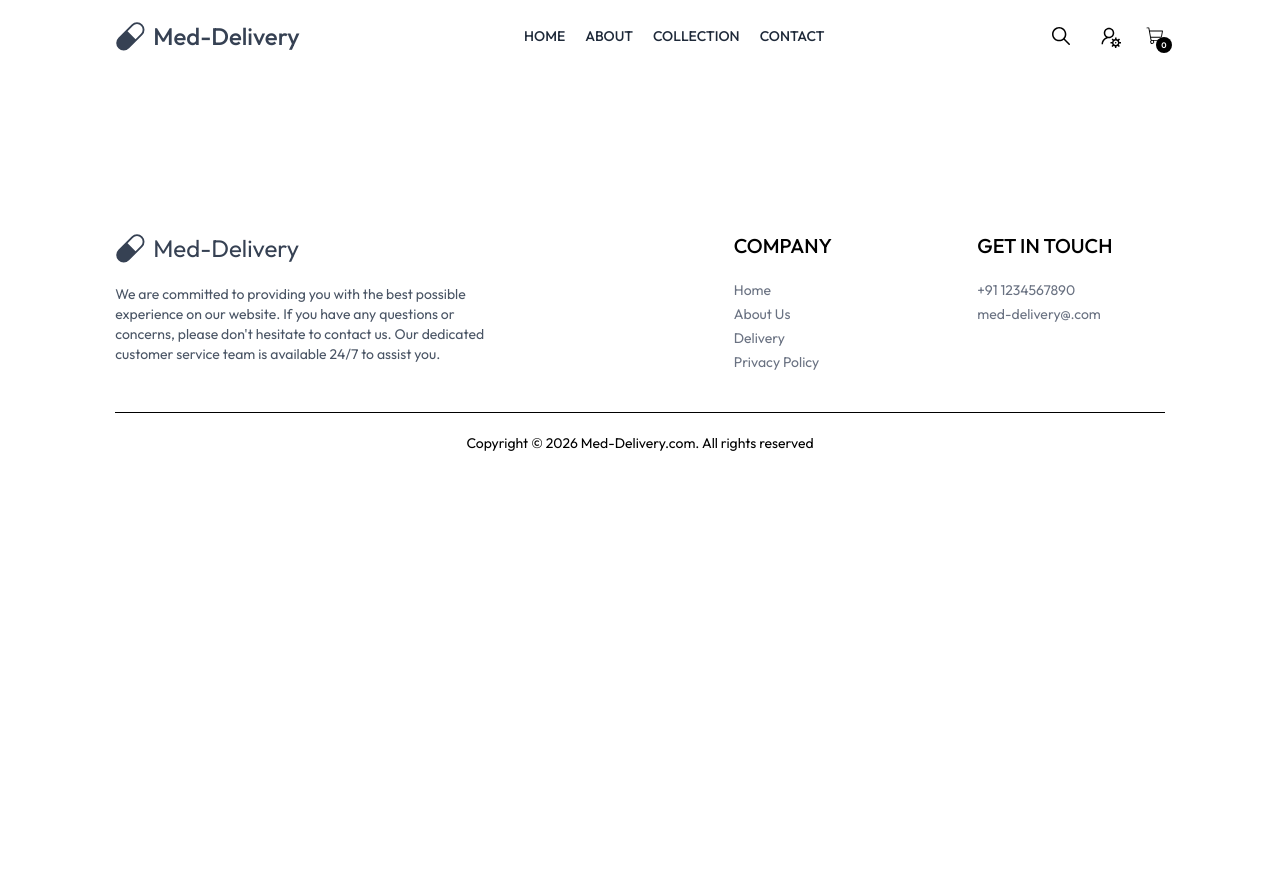
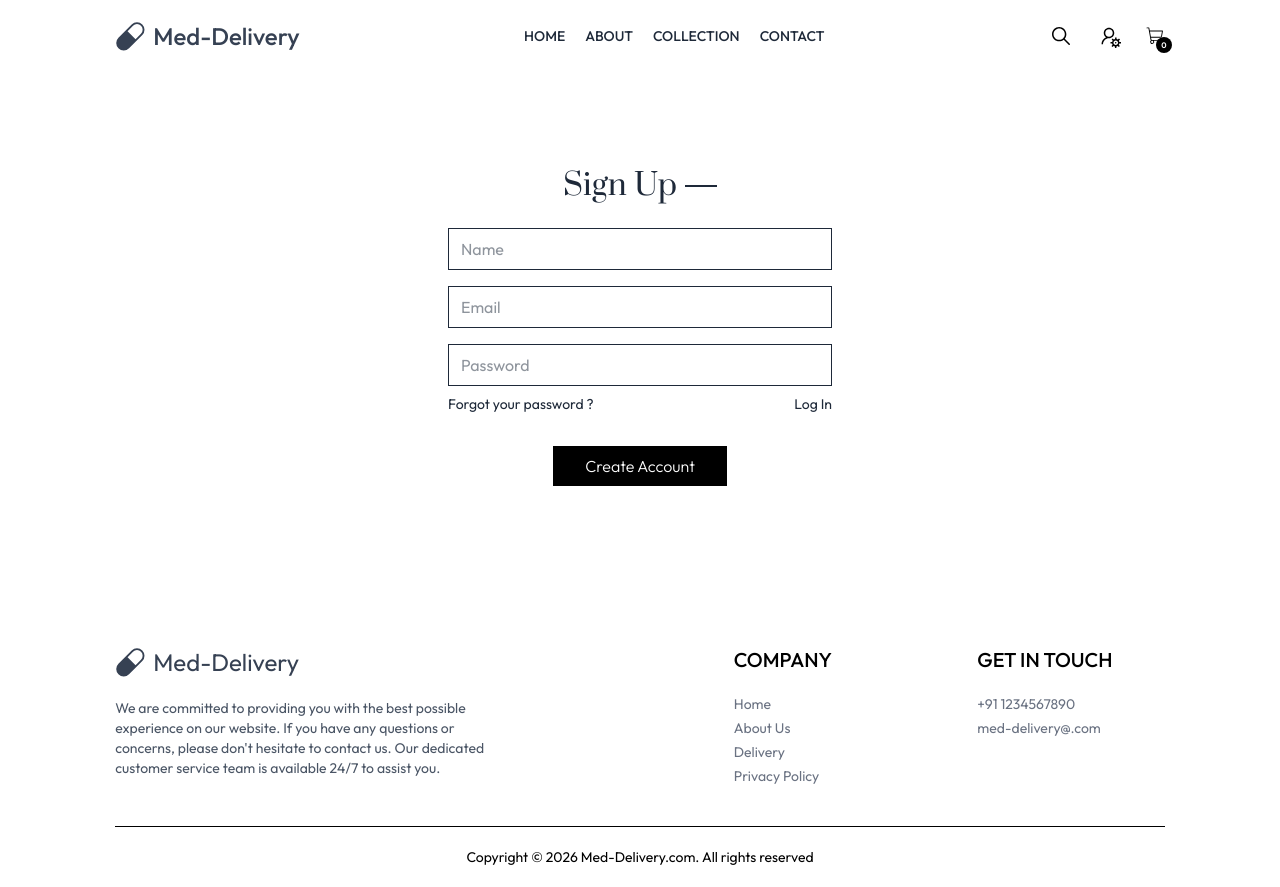
Before and after one commit to Natnael-74/Med-Delivery, a React (Vite) app in the folder frontend/: page /login in a window 1280 px wide. Before the commit the page ends 800 px from the top, so only its background shows below. Built offline with nearby package versions, Linux system fonts and the light colour scheme.

Commit message:
add the login page

```diff
--- a/frontend/src/pages/Login.jsx
+++ b/frontend/src/pages/Login.jsx
@@ -1,5 +1,67 @@
+import { useState } from "react";
+
 function Login() {
-  return <div></div>;
+  const [currentState, setCurrentState] = useState("Sign Up");
+
+  function handleSubmit(e) {
+    e.preventDefault();
+  }
+
+  return (
+    <form
+      onSubmit={handleSubmit}
+      className="flex flex-col items-center w-[90%] sm:max-w-96 m-auto mt-14 gap-4 text-gray-800"
+    >
+      <div className="inline-flex items-center gap-2 mb-2 mt-10">
+        <p className="prata-regular text-3xl ">{currentState}</p>
+        <hr className="border-none h-[1.5px] w-8 bg-gray-800" />
+      </div>
+      {currentState == "Sign Up" && (
+        <input
+          type="text"
+          placeholder="Name"
+          required
+          className="w-full px-3 py-2 border border-gray-800"
+        />
+      )}
+      <input
+        type="email"
+        placeholder="Email"
+        required
+        className="w-full px-3 py-2 border border-gray-800"
+      />
+      <input
+        type="password"
+        placeholder="Password"
+        required
+        className="w-full px-3 py-2 border border-gray-800"
+      />
+      <div className="w-full flex justify-between text-sm mt-[-8px]">
+        <p className="cursor-pointer hover:underline">Forgot your password ?</p>
+        {currentState == "Log In" ? (
+          <p
+            onClick={() => setCurrentState("Sign Up")}
+            className="cursor-pointer hover:underline"
+          >
+            Create Account
+          </p>
+        ) : (
+          <p
+            onClick={() => setCurrentState("Log In")}
+            className="cursor-pointer hover:underline"
+          >
+            Log In
+          </p>
+        )}
+      </div>
+      <button
+        className="bg-black text-white font-light px-8 py-2 mt-4 cursor-pointer"
+        type="submit"
+      >
+        {currentState == "Sign Up" ? "Create Account" : "Log In"}
+      </button>
+    </form>
+  );
 }
 
 export default Login;
```
